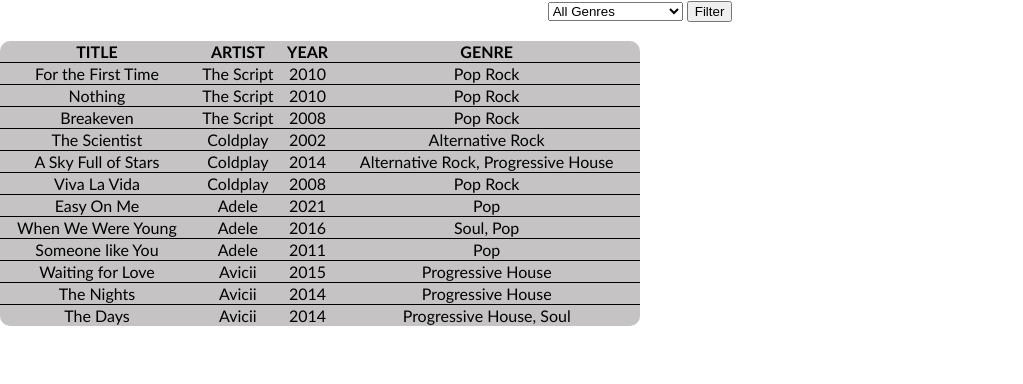
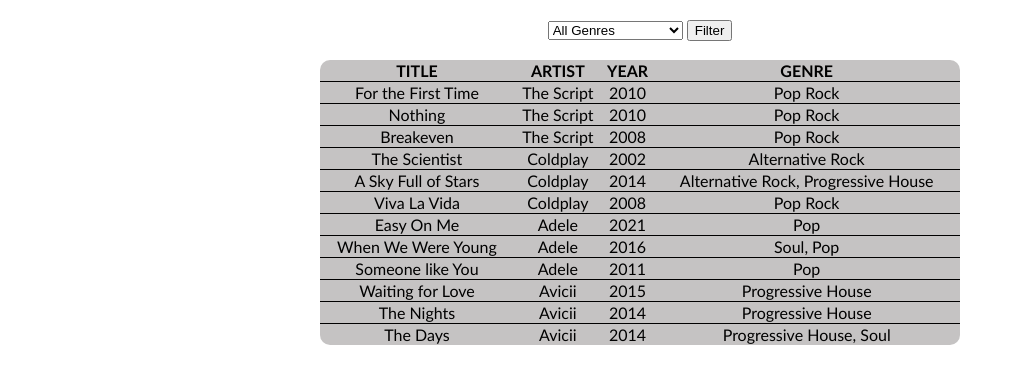
Before and after one commit to hbenatar/hw7, a plain HTML site: page index.html in a window 1280 px wide. Shown: the whole page, without its empty margins (0-1023 px from the left). Drawn offline with nearby package versions, Linux system fonts and the light colour scheme.

Commit message:
Update index.html

```diff
--- a/index.html
+++ b/index.html
@@ -15,6 +15,7 @@
     margin: 0 auto;
   }
   table {
+    margin: 0 auto;
     width: 50%;
     border-collapse: collapse;
     text-align: center;
@@ -93,17 +94,14 @@
 
 </script>
 
+<br />
 <form name="filter">
   <select id="genres"></select>
   <input type="button" id="submit" value="Filter" onclick="displaySongs()">
 </form>
 
 <br />
-<!-- <div id="songs"> -->
-  <table id="songs">
-
-  </table>
-<!-- </div> -->
+<table id="songs"></table>
 
 </body>
 </html>
```
